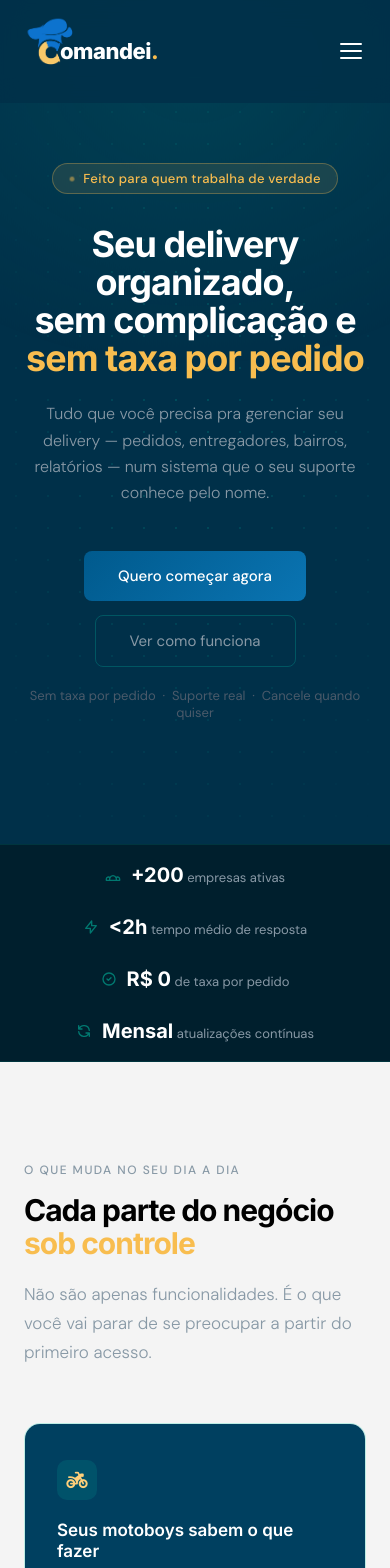
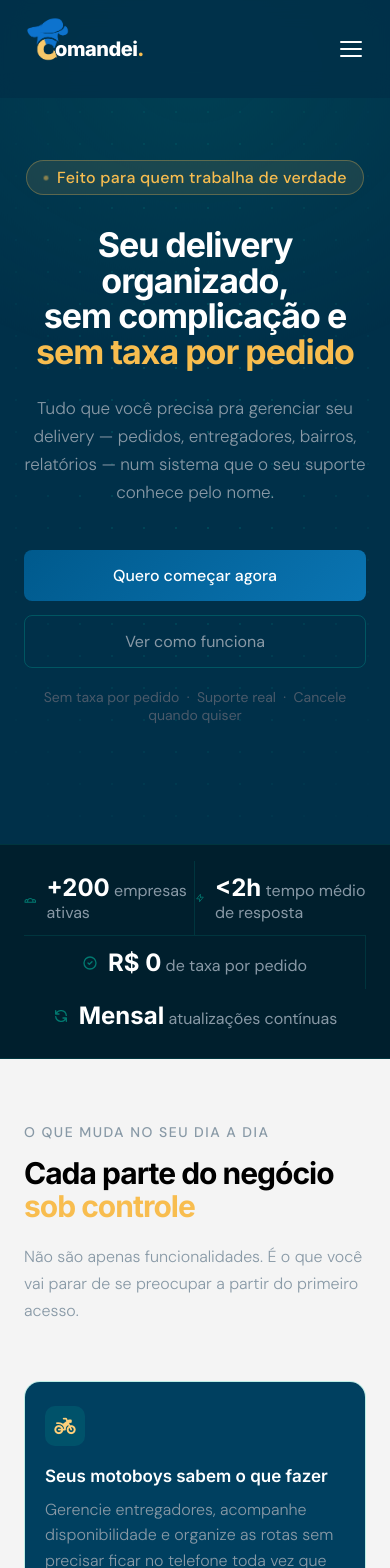
Before and after one commit to asnsoftwaredev/pagina_de_vendas_comandei, a Vue app: page / in a window 390 px wide. Shown: the top 1568 px of the page. Built offline with nearby package versions, Linux system fonts and the light colour scheme.

Commit message:
feat: adiciona transições e overlay para o menu móvel na página de Landing

```diff
--- a/src/style.css
+++ b/src/style.css
@@ -25,6 +25,14 @@
   --muted2: #4a5a6a;
   --font-display: 'Inter', sans-serif;
   --font-body: 'DM Sans', sans-serif;
+
+  /* ── Tipografia ───────────────────────────────── */
+  --text-xs: 12px;
+  --text-sm: 14px;
+  --text-base: 16px;
+  --text-md: 17px;
+  --text-lg: 20px;
+  --text-xl: 24px;
 }
 
 body {
@@ -61,7 +69,7 @@ nav.rolagem {
   align-items: center;
   font-family: var(--font-display);
   font-weight: 800;
-  font-size: 22px;
+  font-size: var(--text-lg);
   letter-spacing: -0.5px;
   color: var(--text);
 }
@@ -86,7 +94,7 @@ nav a {
   font-family: var(--font-body);
   color: var(--muted);
   text-decoration: none;
-  font-size: 14px;
+  font-size: var(--text-sm);
   font-weight: 400;
   transition: color 0.2s;
   position: relative;
@@ -117,7 +125,7 @@ nav a:not(.nav-cta):hover::after {
   padding: 10px 22px !important;
   border-radius: 6px;
   font-weight: 500 !important;
-  font-size: 14px !important;
+  font-size: var(--text-sm) !important;
   transition: opacity 0.2s, transform 0.15s, box-shadow 0.2s !important;
 }
 
@@ -140,6 +148,7 @@ nav a:not(.nav-cta):hover::after {
   border: none;
   cursor: pointer;
   padding: 4px;
+  z-index: 110;
 }
 
 .mobile-menu-btn span {
@@ -148,7 +157,7 @@ nav a:not(.nav-cta):hover::after {
   height: 2px;
   background: var(--text);
   border-radius: 2px;
-  transition: transform 0.3s ease, opacity 0.3s ease;
+  transition: transform 0.3s ease, opacity 0.3s ease, width 0.3s ease;
 }
 
 .mobile-menu-btn.open span:nth-child(1) {
@@ -157,59 +166,102 @@ nav a:not(.nav-cta):hover::after {
 
 .mobile-menu-btn.open span:nth-child(2) {
   opacity: 0;
-  transform: scaleX(0);
+  width: 0;
 }
 
 .mobile-menu-btn.open span:nth-child(3) {
   transform: translateY(-7px) rotate(-45deg);
 }
 
+.mobile-overlay {
+  position: fixed;
+  inset: 0;
+  background: rgba(0, 0, 0, 0.5);
+  z-index: 98;
+  backdrop-filter: blur(2px);
+}
+
 .mobile-menu {
-  display: none;
   position: fixed;
   top: 0;
-  left: 0;
   right: 0;
-  background: rgba(0, 31, 45, 0.98);
-  backdrop-filter: blur(16px);
-  padding: 80px 32px 40px;
+  width: 75%;
+  max-width: 300px;
+  height: 100dvh;
+  background: rgba(0, 20, 32, 0.98);
+  backdrop-filter: blur(20px);
+  z-index: 99;
+  display: flex;
   flex-direction: column;
-  gap: 4px;
-  transform: translateY(-100%);
-  transition: transform 0.35s ease;
-  z-index: 99;
-  border-bottom: 1px solid var(--border);
+  padding: 80px 28px 40px;
+  border-left: 1px solid var(--border);
 }
 
-.mobile-menu.open {
-  transform: translateY(0);
+.mobile-menu-links {
+  display: flex;
+  flex-direction: column;
+  flex: 1;
+  gap: 4px;
 }
 
-.mobile-menu a {
+.mobile-menu-links a {
   font-family: var(--font-body);
-  color: var(--text);
+  color: var(--muted);
   text-decoration: none;
-  font-size: 18px;
+  font-size: var(--text-base);
   font-weight: 400;
   padding: 14px 0;
   border-bottom: 1px solid var(--border);
+  transition: color 0.2s, padding-left 0.2s;
   display: block;
 }
 
-.mobile-menu a::after {
+.mobile-menu-links a::after {
   display: none !important;
 }
 
-.mobile-menu a:last-child {
+.mobile-menu-links a:hover {
+  color: var(--text);
+  padding-left: 6px;
+}
+
+.mobile-menu-links a:last-child {
   border-bottom: none;
 }
 
-.mobile-menu .nav-cta {
+.mobile-cta {
+  background: linear-gradient(135deg, var(--btn-start), var(--btn-end)) !important;
+  color: #fff !important;
   border-radius: 8px !important;
   text-align: center !important;
-  margin-top: 12px;
+  padding: 14px 22px !important;
+  font-size: var(--text-base) !important;
+  font-weight: 500 !important;
   display: block !important;
-  padding: 14px 22px !important;
+}
+
+.mobile-cta::after {
+  display: none !important;
+}
+
+.menu-enter-active,
+.menu-leave-active {
+  transition: transform 0.35s cubic-bezier(0.4, 0, 0.2, 1);
+}
+
+.menu-enter-from,
+.menu-leave-to {
+  transform: translateX(100%);
+}
+
+.fade-enter-active,
+.fade-leave-active {
+  transition: opacity 0.3s ease;
+}
+
+.fade-enter-from,
+.fade-leave-to {
+  opacity: 0;
 }
 
 /* ─── HERO ───────────────────────────────────────────────────────────────── */
@@ -228,7 +280,6 @@ nav a:not(.nav-cta):hover::after {
   font-family: var(--font-body);
 }
 
-/* Animated radial glow */
 .hero::before {
   content: '';
   position: absolute;
@@ -242,7 +293,6 @@ nav a:not(.nav-cta):hover::after {
   animation: orbFloat 14s ease-in-out infinite;
 }
 
-/* Subtle dot-grid */
 .hero::after {
   content: '';
   position: absolute;
@@ -273,7 +323,7 @@ nav a:not(.nav-cta):hover::after {
   background: rgba(248, 189, 79, 0.1);
   border: 1px solid rgba(248, 189, 79, 0.3);
   color: var(--accent);
-  font-size: 13px;
+  font-size: var(--text-xs);
   font-weight: 500;
   padding: 6px 16px;
   border-radius: 100px;
@@ -328,7 +378,7 @@ h1 em {
 }
 
 .hero-sub {
-  font-size: clamp(16px, 2vw, 19px);
+  font-size: clamp(var(--text-base), 2vw, 19px);
   color: var(--muted);
   font-weight: 300;
   max-width: 560px;
@@ -355,7 +405,7 @@ h1 em {
   padding: 15px 34px;
   border-radius: 8px;
   font-family: var(--font-body);
-  font-size: 15px;
+  font-size: var(--text-base);
   font-weight: 500;
   border: none;
   cursor: pointer;
@@ -366,7 +416,6 @@ h1 em {
   overflow: hidden;
 }
 
-/* Shimmer on hover */
 .btn-primary::after {
   content: '';
   position: absolute;
@@ -395,7 +444,7 @@ h1 em {
   padding: 15px 34px;
   border-radius: 8px;
   font-family: var(--font-body);
-  font-size: 15px;
+  font-size: var(--text-base);
   font-weight: 400;
   border: 1px solid var(--border2);
   cursor: pointer;
@@ -411,7 +460,7 @@ h1 em {
 
 .hero-note {
   margin-top: 20px;
-  font-size: 13px;
+  font-size: var(--text-xs);
   color: var(--muted2);
   animation: fadeUp 0.6s 0.4s ease both;
   position: relative;
@@ -448,7 +497,7 @@ h1 em {
   display: flex;
   align-items: center;
   gap: 10px;
-  font-size: 13px;
+  font-size: var(--text-xs);
   color: var(--muted);
   transition: color 0.2s;
 }
@@ -469,7 +518,7 @@ h1 em {
 
 .proof-num {
   font-family: var(--font-display);
-  font-size: 20px;
+  font-size: var(--text-lg);
   font-weight: 700;
   color: var(--text);
 }
@@ -485,7 +534,7 @@ h1 em {
 }
 
 .section-label {
-  font-size: 12px;
+  font-size: var(--text-xs);
   font-weight: 500;
   letter-spacing: 1.5px;
   text-transform: uppercase;
@@ -510,7 +559,7 @@ h2 em {
 }
 
 .section-desc {
-  font-size: 17px;
+  font-size: var(--text-md);
   font-weight: 300;
   max-width: 520px;
   line-height: 1.7;
@@ -536,7 +585,6 @@ h2 em {
   overflow: hidden;
 }
 
-/* Teal highlight bar slides in from top on hover */
 .benefit-card::before {
   content: '';
   position: absolute;
@@ -580,7 +628,7 @@ h2 em {
 .benefit-title {
   font-family: var(--font-display);
   color: var(--text);
-  font-size: 17px;
+  font-size: var(--text-md);
   font-weight: 600;
   margin-bottom: 10px;
   line-height: 1.25;
@@ -588,7 +636,7 @@ h2 em {
 
 .benefit-desc {
   font-family: var(--font-body);
-  font-size: 14px;
+  font-size: var(--text-sm);
   color: var(--muted);
   line-height: 1.6;
   font-weight: 300;
@@ -640,7 +688,7 @@ h2 em {
 
 .step-num {
   font-family: var(--font-display);
-  font-size: 13px;
+  font-size: var(--text-xs);
   font-weight: 700;
   color: var(--teal);
   min-width: 28px;
@@ -649,20 +697,19 @@ h2 em {
 
 .step-content h4 {
   font-family: var(--font-display);
-  font-size: 16px;
+  font-size: var(--text-base);
   font-weight: 600;
   margin-bottom: 6px;
   color: var(--text);
 }
 
 .step-content p {
-  font-size: 14px;
+  font-size: var(--text-sm);
   color: var(--muted);
   font-weight: 300;
   line-height: 1.6;
 }
 
-/* ─── COMPARAÇÃO ─────────────────────────────────────────────────────────── */
 /* ─── COMPARAÇÃO ─────────────────────────────────────────────────────────── */
 .compare-section {
   font-family: var(--font-body);
@@ -685,13 +732,12 @@ h2 em {
   flex: 60%;
 }
 
-/* Header */
 .compare-label {
   display: inline-block;
   background: rgba(248, 189, 79, 0.1);
   border: 1px solid rgba(248, 189, 79, 0.25);
   color: var(--accent);
-  font-size: 12px;
+  font-size: var(--text-xs);
   font-weight: 500;
   padding: 5px 14px;
   border-radius: 100px;
@@ -715,14 +761,13 @@ h2 em {
 }
 
 .compare-desc {
-  font-size: 17px;
+  font-size: var(--text-md);
   color: var(--muted);
   font-weight: 300;
   max-width: 500px;
   line-height: 1.7;
 }
 
-/* Form */
 .form-wrapper {
   margin-top: 32px;
   padding: 28px 32px;
@@ -734,7 +779,7 @@ h2 em {
 .form-label {
   display: flex;
   justify-content: space-between;
-  font-size: 13px;
+  font-size: var(--text-xs);
   color: var(--muted);
   margin-bottom: 14px;
 }
@@ -790,7 +835,6 @@ input[type=range]::-webkit-slider-thumb:hover {
   box-shadow: 0 0 0 6px rgba(0, 209, 178, 0.2), 0 4px 12px rgba(0, 0, 0, 0.3);
 }
 
-/* Stack de cards */
 .compare-stack {
   margin-top: 16px;
 }
@@ -810,8 +854,7 @@ input[type=range]::-webkit-slider-thumb:hover {
 }
 
 .compare-row.them {
-  background: rgb(0, 0, 0, 30%);
-  border-bottom: none;
+  background: rgb(0, 0, 0, 20%);
 }
 
 .compare-row.uss {
@@ -821,13 +864,12 @@ input[type=range]::-webkit-slider-thumb:hover {
 .compare-divider {
   text-align: center;
   font-family: var(--font-display);
-  font-size: 10px;
+  font-size: var(--text-xs);
   font-weight: 800;
   letter-spacing: 3px;
   color: var(--muted2);
   background: var(--bg);
   padding: 6px 0;
-
 }
 
 .logo-card {
@@ -838,7 +880,7 @@ input[type=range]::-webkit-slider-thumb:hover {
 
 .compare-tag {
   display: inline-block;
-  font-size: 11px;
+  font-size: var(--text-xs);
   font-weight: 600;
   padding: 3px 10px;
   border-radius: 100px;
@@ -869,7 +911,7 @@ input[type=range]::-webkit-slider-thumb:hover {
   display: flex;
   justify-content: space-between;
   align-items: center;
-  font-size: 13px;
+  font-size: var(--text-sm);
   color: var(--muted);
   padding: 5px 0;
 }
@@ -878,7 +920,7 @@ input[type=range]::-webkit-slider-thumb:hover {
   border-top: 1px solid var(--border2);
   margin-top: 6px;
   padding-top: 10px;
-  font-size: 14px;
+  font-size: var(--text-base);
   color: var(--text);
   font-weight: 600;
 }
@@ -894,18 +936,6 @@ input[type=range]::-webkit-slider-thumb:hover {
 .teal-text {
   color: var(--teal);
 }
-
-/* ─── RESPONSIVE ─────────────────────────────────────────────────────────── */
-@media (max-width: 768px) {
-  .compare-inner {
-    flex-direction: column;
-  }
-
-  .compare-part2 {
-    width: 100%;
-  }
-}
-
 
 /* ─── PLANOS ─────────────────────────────────────────────────────────────── */
 .plans-section {
@@ -965,7 +995,7 @@ input[type=range]::-webkit-slider-thumb:hover {
   transform: translateX(-50%);
   background: var(--teal);
   color: #001f2d;
-  font-size: 11px;
+  font-size: var(--text-xs);
   font-weight: 700;
   padding: 4px 16px;
   border-radius: 100px;
@@ -975,7 +1005,7 @@ input[type=range]::-webkit-slider-thumb:hover {
 
 .plan-name {
   font-family: var(--font-display);
-  font-size: 14px;
+  font-size: var(--text-sm);
   font-weight: 600;
   text-transform: uppercase;
   letter-spacing: 1px;
@@ -991,7 +1021,7 @@ input[type=range]::-webkit-slider-thumb:hover {
 }
 
 .plan-currency {
-  font-size: 20px;
+  font-size: var(--text-lg);
   color: var(--muted);
   font-weight: 300;
 }
@@ -1006,20 +1036,20 @@ input[type=range]::-webkit-slider-thumb:hover {
 }
 
 .plan-period {
-  font-size: 14px;
+  font-size: var(--text-sm);
   color: var(--muted);
   font-weight: 300;
 }
 
 .plan-desc {
-  font-size: 13px;
+  font-size: var(--text-sm);
   color: var(--muted);
   margin-bottom: 32px;
   font-weight: 300;
 }
 
 .plan-economia {
-  font-size: 12px;
+  font-size: var(--text-xs);
   color: var(--teal);
   background: rgba(0, 209, 178, 0.08);
   border-radius: 6px;
@@ -1039,7 +1069,7 @@ input[type=range]::-webkit-slider-thumb:hover {
   display: flex;
   align-items: flex-start;
   gap: 10px;
-  font-size: 14px;
+  font-size: var(--text-sm);
   color: var(--muted);
   font-weight: 300;
 }
@@ -1059,7 +1089,7 @@ input[type=range]::-webkit-slider-thumb:hover {
 
 .plans-note {
   text-align: center;
-  font-size: 13px;
+  font-size: var(--text-xs);
   color: var(--muted2);
   margin-top: 24px;
   font-weight: 300;
@@ -1097,7 +1127,7 @@ input[type=range]::-webkit-slider-thumb:hover {
 
 blockquote {
   font-family: var(--font-display);
-  font-size: clamp(20px, 3vw, 28px);
+  font-size: clamp(var(--text-lg), 3vw, 28px);
   font-weight: 400;
   line-height: 1.45;
   color: var(--text);
@@ -1131,7 +1161,7 @@ blockquote::after {
   align-items: center;
   justify-content: center;
   font-family: var(--font-display);
-  font-size: 16px;
+  font-size: var(--text-base);
   font-weight: 700;
   color: #fff;
   border: 2px solid rgba(0, 209, 178, 0.2);
@@ -1143,12 +1173,12 @@ blockquote::after {
 
 .author-name {
   color: var(--text);
-  font-size: 15px;
+  font-size: var(--text-base);
   font-weight: 500;
 }
 
 .author-role {
-  font-size: 13px;
+  font-size: var(--text-sm);
   color: var(--muted);
   font-weight: 300;
 }
@@ -1175,7 +1205,7 @@ blockquote::after {
 }
 
 .faq-q {
-  font-size: 16px;
+  font-size: var(--text-base);
   font-weight: 500;
   cursor: pointer;
   display: flex;
@@ -1194,7 +1224,7 @@ blockquote::after {
 
 .faq-q::after {
   content: '+';
-  font-size: 22px;
+  font-size: var(--text-xl);
   color: var(--teal);
   font-weight: 300;
   transition: transform 0.3s cubic-bezier(0.34, 1.56, 0.64, 1);
@@ -1209,7 +1239,7 @@ blockquote::after {
 }
 
 .faq-a {
-  font-size: 14px;
+  font-size: var(--text-sm);
   color: var(--muted);
   font-weight: 300;
   line-height: 1.7;
@@ -1254,7 +1284,7 @@ blockquote::after {
 
 .final-cta p {
   color: var(--muted);
-  font-size: 16px;
+  font-size: var(--text-base);
   font-weight: 300;
   margin-bottom: 40px;
 }
@@ -1274,7 +1304,7 @@ footer {
 }
 
 footer p {
-  font-size: 13px;
+  font-size: var(--text-xs);
   color: var(--muted2);
   font-weight: 300;
 }
@@ -1291,7 +1321,7 @@ footer p {
 }
 
 .footer-links a {
-  font-size: 13px;
+  font-size: var(--text-xs);
   color: var(--muted2);
   text-decoration: none;
   transition: color 0.2s;
@@ -1303,6 +1333,7 @@ footer p {
 
 /* ─── RESPONSIVE ─────────────────────────────────────────────────────────── */
 @media (max-width: 768px) {
+
   nav {
     padding: 16px 24px;
   }
@@ -1319,61 +1350,262 @@ footer p {
     display: flex;
   }
 
-  .hero,
+  .hero {
+    padding: 100px 24px 60px;
+  }
+
   .benefits-section,
   .support-block,
   .compare-section,
   .plans-section,
   .testimonial-section,
-  .faq-section,
-  .final-cta {
-    padding-left: 24px;
-    padding-right: 24px;
+  .faq-section {
+    padding: 64px 24px;
   }
 
+  .final-cta {
+    padding: 80px 24px;
+  }
+
+  /* Proof strip */
+  .proof-strip {
+    padding: 16px 24px;
+    gap: 0;
+  }
+
+  .proof-item {
+    flex: 1 1 50%;
+    justify-content: center;
+    padding: 12px 0;
+    border-bottom: 1px solid var(--border);
+    font-size: var(--text-base);
+  }
+
+  .proof-item:nth-child(odd) {
+    border-right: 1px solid var(--border);
+  }
+
+  .proof-item:nth-last-child(-n+2) {
+    border-bottom: none;
+  }
+
+  .proof-num {
+    font-size: var(--text-xl);
+  }
+
+  /* Benefits */
   .benefits-grid {
     grid-template-columns: 1fr;
   }
 
+  .benefit-card {
+    padding: 28px 24px;
+  }
+
+  .benefit-title {
+    font-size: var(--text-lg);
+  }
+
+  .benefit-desc {
+    font-size: var(--text-base);
+  }
+
+  /* Support */
   .support-inner {
     grid-template-columns: 1fr;
-    gap: 48px;
+    gap: 40px;
   }
 
-  .compare-grid {
-    grid-template-columns: 1fr;
+  .step-content h4 {
+    font-size: var(--text-lg);
   }
 
+  .step-content p {
+    font-size: var(--text-base);
+  }
+
+  /* Compare */
+  .compare-inner {
+    flex-direction: column;
+    gap: 32px;
+  }
+
+  .compare-part2 {
+    width: 100%;
+  }
+
+  .compare-h2 {
+    font-size: clamp(28px, 8vw, 42px);
+  }
+
+  .compare-desc {
+    font-size: var(--text-base);
+  }
+
+  .logo-card {
+    height: 55px;
+  }
+
+  .form-wrapper {
+    padding: 20px;
+  }
+
+  .form-label {
+    font-size: var(--text-base);
+  }
+
+  .calc-row {
+    font-size: var(--text-base);
+  }
+
+  .calc-row.total {
+    font-size: var(--text-md);
+  }
+
+  /* Plans */
   .plans-grid {
     grid-template-columns: 1fr;
   }
 
+  .plan-card {
+    padding: 32px 24px;
+  }
+
+  .plan-amount {
+    font-size: 48px;
+  }
+
+  .plan-desc {
+    font-size: var(--text-base);
+  }
+
+  .plan-features li {
+    font-size: var(--text-base);
+  }
+
+  /* Testimonial */
+  .testimonial-author {
+    flex-direction: column;
+    text-align: center;
+  }
+
+  .author-info {
+    text-align: center;
+  }
+
+  .author-name {
+    font-size: var(--text-md);
+  }
+
+  .author-role {
+    font-size: var(--text-base);
+  }
+
+  /* FAQ */
+  .faq-q {
+    font-size: var(--text-md);
+  }
+
+  .faq-a {
+    font-size: var(--text-base);
+  }
+
+  /* Footer */
   footer {
     flex-direction: column;
     align-items: flex-start;
+    padding: 32px 24px;
+    gap: 20px;
   }
 
-  .proof-strip {
-    padding: 18px 24px;
-    gap: 28px;
+  .footer-links {
+    flex-wrap: wrap;
+    gap: 16px;
+  }
+
+  .footer-links a {
+    font-size: var(--text-base);
+  }
+
+  footer p {
+    font-size: var(--text-sm);
   }
 }
 
 @media (max-width: 480px) {
+
   h1 {
-    font-size: 36px;
+    font-size: 34px;
     letter-spacing: -1px;
   }
 
-  .plan-amount {
-    font-size: 46px;
+  .hero-sub {
+    font-size: var(--text-md);
   }
 
-  .compare-card {
+  .hero-eyebrow {
+    font-size: var(--text-base);
+  }
+
+  .hero-note {
+    font-size: var(--text-sm);
+  }
+
+  .hero-ctas {
+    flex-direction: column;
+    width: 100%;
+  }
+
+  .btn-primary,
+  .btn-ghost {
+    width: 100%;
+    text-align: center;
+    font-size: var(--text-base);
+  }
+
+  .benefit-card {
+    padding: 24px 20px;
+  }
+
+  .benefit-title {
+    font-size: var(--text-md);
+  }
+
+  .compare-row {
+    gap: 12px;
+    padding: 20px;
+  }
+
+  .compare-calc {
+    padding: 12px 14px;
+  }
+
+  .plan-card {
     padding: 28px 20px;
   }
 
-  .plan-card {
-    padding: 30px 24px;
+  .plan-amount {
+    font-size: 42px;
+  }
+
+  .plan-name {
+    font-size: var(--text-base);
+  }
+
+  .faq-q {
+    font-size: var(--text-base);
+    padding: 20px 0;
+  }
+
+  .faq-a {
+    font-size: var(--text-base);
+  }
+
+  .section-label {
+    font-size: var(--text-sm);
+  }
+
+  .section-desc {
+    font-size: var(--text-base);
   }
 }
```
Also changed, not shown: src/views/Landing.vue (+18 -2 lines).
